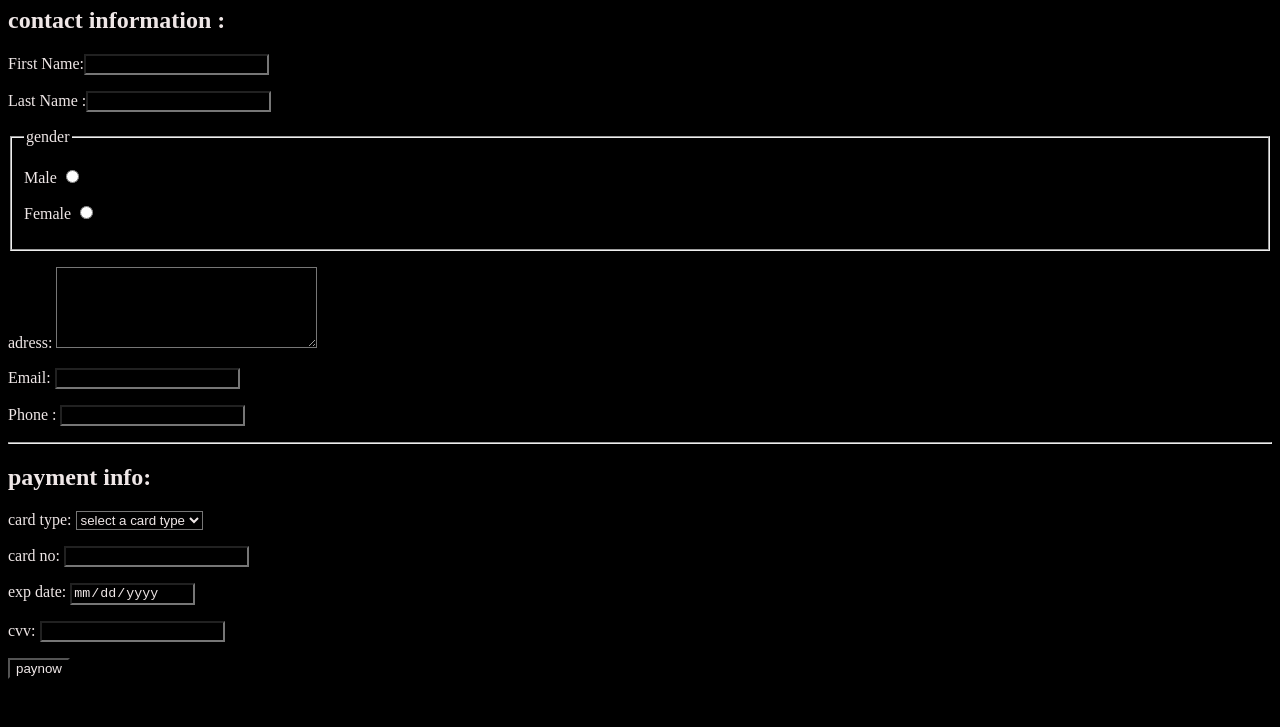
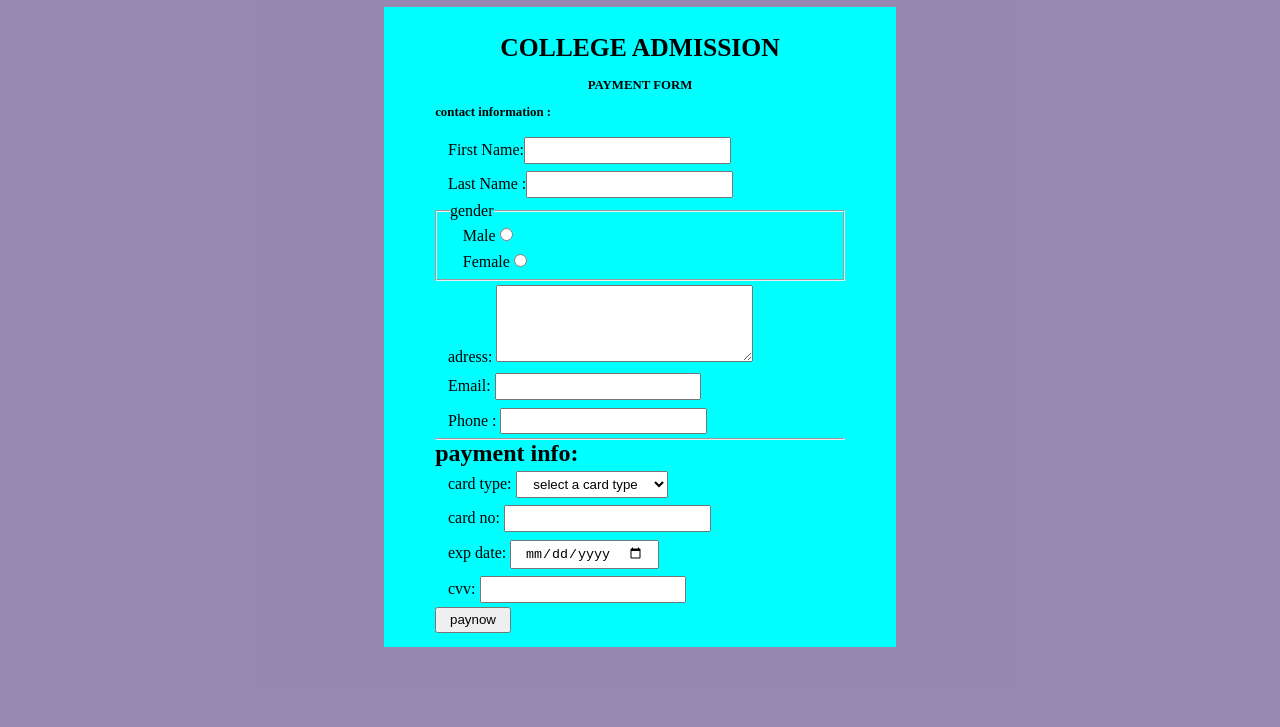
Before and after one commit to maheoffl/college-admssion-form, a plain HTML site: page index.html in a window 1280 px wide. Shown: the part 73-800 px from the top of the page. Drawn offline with Linux system fonts and the light colour scheme.

Commit message:
added some css

```diff
--- a/index.html
+++ b/index.html
@@ -1,42 +1,51 @@
 <!DOCTYPE html>
 <html lang="en">
-<head>
-    <meta charset="UTF-8">
-    <meta name="viewport" content="width=device-width, initial-scale=1.0">
-    <title>html basic form </title>
-    <link rel="stylesheet" href="style.css">
-</head>
-<body>
+  <head>
+    <meta charset="UTF-8" />
+    <meta name="viewport" content="width=device-width, initial-scale=1.0" />
+    <title>html basic form</title>
+    <link rel="stylesheet" href="style.css" />
+  </head>
+  <body>
+    <div class="main">
+      <form method="" action="">
+        <div class="heading">
+          <h1>
+            COLLEGE ADMISSION <span> <br />PAYMENT FORM</span>
+          </h1>
+        </div>
+        <div class="cinfo">
+          <h2>contact information :</h2>
+          <p>First Name:<input type="text" name="firstname" required /></p>
+          <p>Last Name :<input type="text" name="lastname" required /></p>
+          <fieldset>
+            <legend>gender</legend>
+            <p>Male <input type="radio" name="gender" /></p>
+            <p>Female <input type="radio" name="gender" /></p>
+          </fieldset>
+          <p>adress: <textarea name="adress" rows="5" cols="30"></textarea></p>
+          <p>Email: <input type="email" name="email" /></p>
+          <p>Phone : <input type="number" name="pnumber" required /></p>
+          <hr />
+        </div>
+        <div class="pinfo">
+          <h2>payment info:</h2>
+          <p>
+            card type:
+            <select name="card_type" id="card_type">
+              <option value="">select a card type</option>
+              <option value="visa">visa</option>
+              <option value="rupay">rupay</option>
+              <option value="mastercard">mastercard</option>
+            </select>
+          </p>
 
-<form method="" action="">
-<h1> COLLEGE ADMISSION PAYMENT FORM </h1>
-<h2> contact information : </h2>
-<p>First  Name:<input type="text" name="firstname" required > </p>
-<p>Last Name :<input type="text" name="lastname" required ></p>
-<fieldset >
-<legend>gender</legend>
-<p>  Male <input type="radio" name="gender" ></p>
-<p>Female <input type="radio" name="gender" ></p>
-</fieldset>
-<P>adress: <textarea name="adress" rows="5" cols="30"></textarea> </P>
-<p> Email:  <input type="email" name="email"> </p>
-<p> Phone : <input type="number" name="pnumber" required></p>
-<hr>
-<h2>payment info:</h2>
-<p>card type:
-    <select name="card_type" id="card_type">
-        <option value=""> select a card type </option>
-        <option value="visa">visa  </option>
-        <option value="rupay">rupay </option>
-        <option value="mastercard">mastercard</option>
-
-     </select>
-
-     <p>card no: <input type="number" name="card_no " id="card_no"> </p>
-     <p> exp date: <input type="date" name="edate" id="edate"></p>
-     <p>cvv: <input type="password" name="cvv"> </p>
-     <input type="submit" value="paynow">
-    </form>
-
-</body>
+          <p>card no: <input type="number" name="card_no " id="card_no" /></p>
+          <p>exp date: <input type="date" name="edate" id="edate" /></p>
+          <p>cvv: <input type="password" name="cvv" /></p>
+          <input type="submit" value="paynow" />
+        </div>
+      </form>
+    </div>
+  </body>
 </html>
--- a/style.css
+++ b/style.css
@@ -1,4 +1,50 @@
 * {
-    background: #000;
-    color: #efe7e7;
+  padding: 0px;
+  margin: 0px;
+  box-sizing: border-box;
 }
+html,
+body {
+  height: 100%;
+  width: 100%;
+}
+
+.main {
+  height: 100%;
+  width: 100%;
+  background-color: rgba(123, 105, 157, 0.789);
+  display: flex;
+  align-items: center;
+  justify-content: center;
+}
+form {
+  height: 50vw;
+  width: 40vw;
+  background-color: aqua;
+  padding: 2vw 4vw;
+}
+.heading {
+  display: flex;
+  font-size: 1vw;
+  justify-content: center;
+  align-items: center;
+}
+.heading span {
+  display: flex;
+  font-size: 1vw;
+  justify-content: center;
+  align-items: center;
+}
+.cinfo h2 {
+  font-size: 1vw;
+  padding: 1vw 0vw;
+}
+.cinfo p,
+fieldset {
+  padding: 0.3vw 1vw;
+}
+.pinfo select,
+p,
+input {
+  padding: 0.3vw 1vw;
+}
```
Also changed, not shown: 1 other file.
